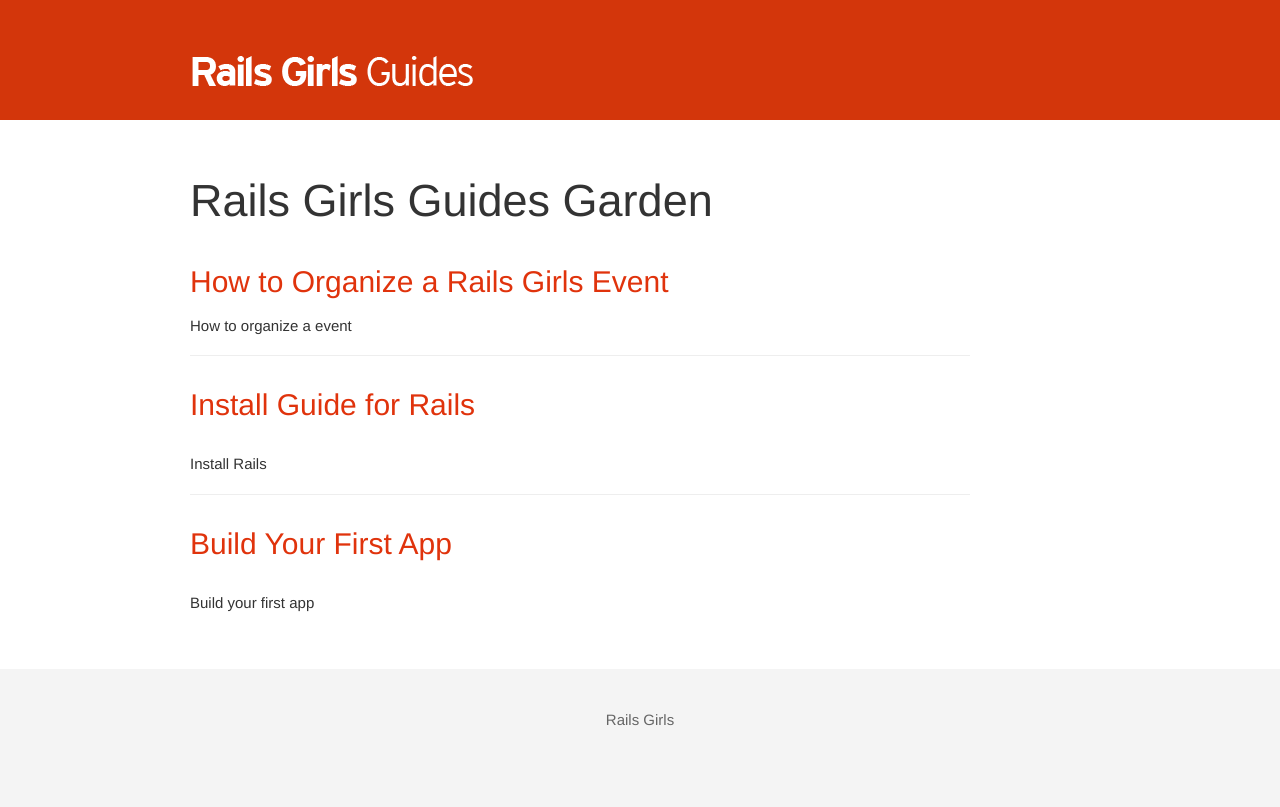
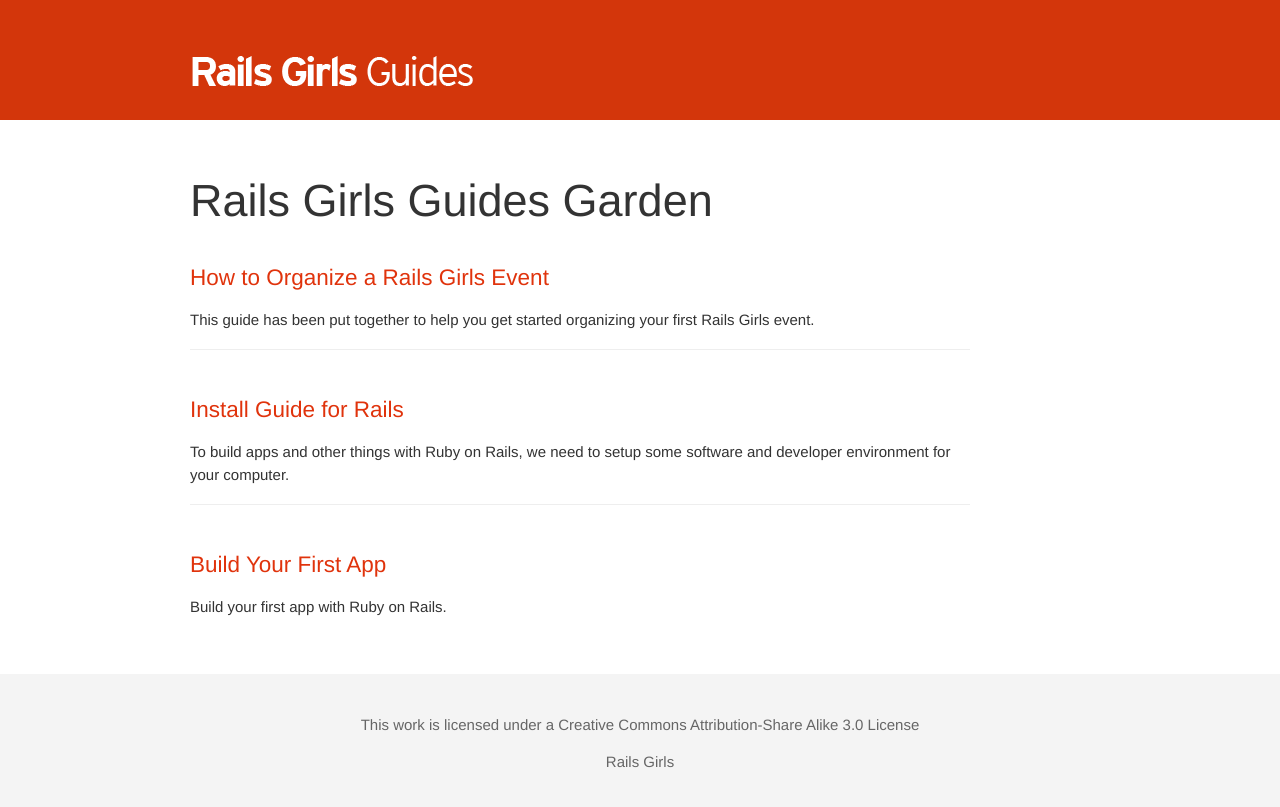
Before and after one commit to railsgirls/guides.railsgirls.com, a Jekyll site: the page built from index.html, in a window 1280 px wide. Shown: the top 807 px of the page. Built offline with Jekyll 4.4.1, drawn with Linux system fonts in a browser that asks for light colours; Markdown is read by kramdown in place of the engine named in the settings.

Commit message:
some copy for index

```diff
--- a/_layouts/default.html
+++ b/_layouts/default.html
@@ -25,7 +25,9 @@
 		</article>
 
 		<footer>
-		    Rails Girls
+		    <p>This work is licensed under a Creative Commons Attribution-Share Alike 3.0 License</p>
+
+		    <p>Rails Girls</p>
 		</footer>
 	</body>
 </html>
--- a/index.html
+++ b/index.html
@@ -5,14 +5,15 @@
 
 <h1>Rails Girls Guides Garden</h1>
 
-<h2><a href="guides">How to Organize a Rails Girls Event</a></h2>
-<p>How to organize a event</p>
+<h3><a href="guides">How to Organize a Rails Girls Event</a></h3>
+<p>This guide has been put together to help you get started organizing your first Rails Girls event.</p>
 
 <hr>
 
-<h2><a href="install">Install Guide for Rails</a><h2>
-<p>Install Rails</p>
+<h3><a href="install">Install Guide for Rails</a></h3>
+<p>To build apps and other things with Ruby on Rails, we need to setup some software and developer environment for your computer.</p>
 
 <hr>
-<h2><a href="app">Build Your First App</a><h2>
-<p>Build your first app</p>
+
+<h3><a href="app">Build Your First App</a></h3>
+<p>Build your first app with Ruby on Rails.</p>
```
